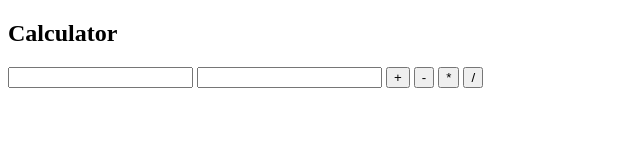
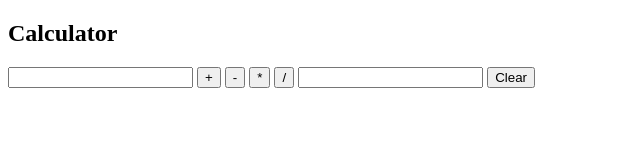
Before and after one commit to ale-cia/weekend_three_calculator, a website: page public/index.html in a window 1280 px wide. Shown: the whole page, without its empty margins (0-640 px from the left). Drawn offline with Linux system fonts and the light colour scheme.

Commit message:
Added input boxes and buttons

```diff
--- a/public/index.html
+++ b/public/index.html
@@ -7,14 +7,19 @@
     <body>
        <h2>Calculator</h2>
        <div class="operators">
+           <!--Input box for first number  -->
            <input class="numOne"type="text">
-           <input class="numTwo"type="text">
 
-           <button class ="add"type="button">+</button>
-           <button class ="subtract"type="button">-</button>
-           <button class ="multiply"type="button">*</button>
-           <button class ="divide"type="button">/</button>
+               <!--Buttons for operators  -->
+               <button class ="add"type="button">+</button>
+               <button class ="subtract"type="button">-</button>
+               <button class ="multiply"type="button">*</button>
+               <button class ="divide"type="button">/</button>
 
+            <!--Input box for second number  -->
+       <input class="numTwo"type="text">
+       <button id="clear" type="button">Clear</button>
        </div>
+
     </body>
 </html>
```
